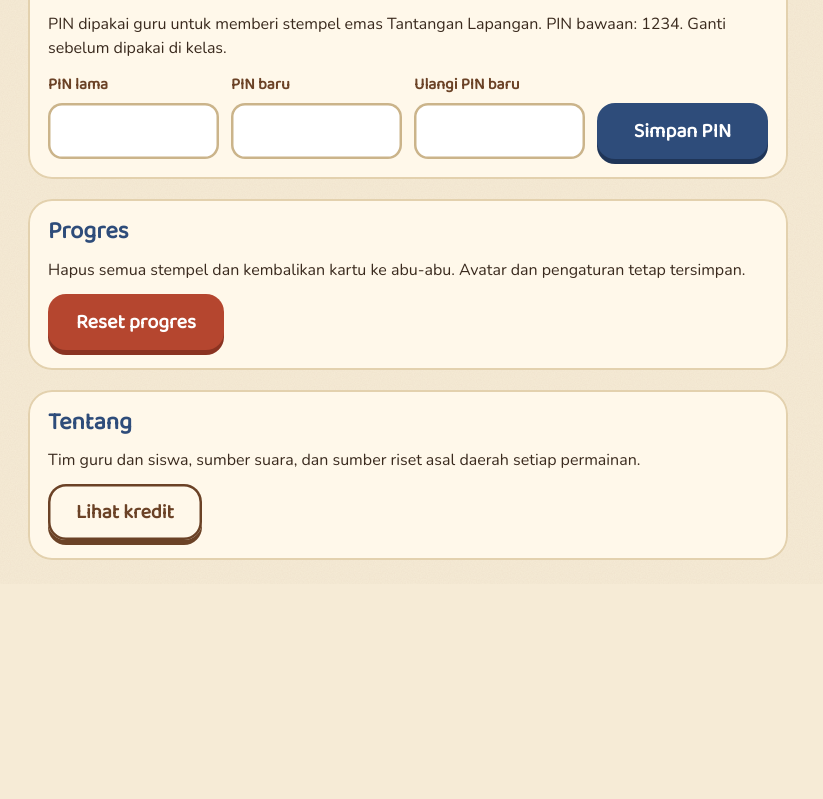
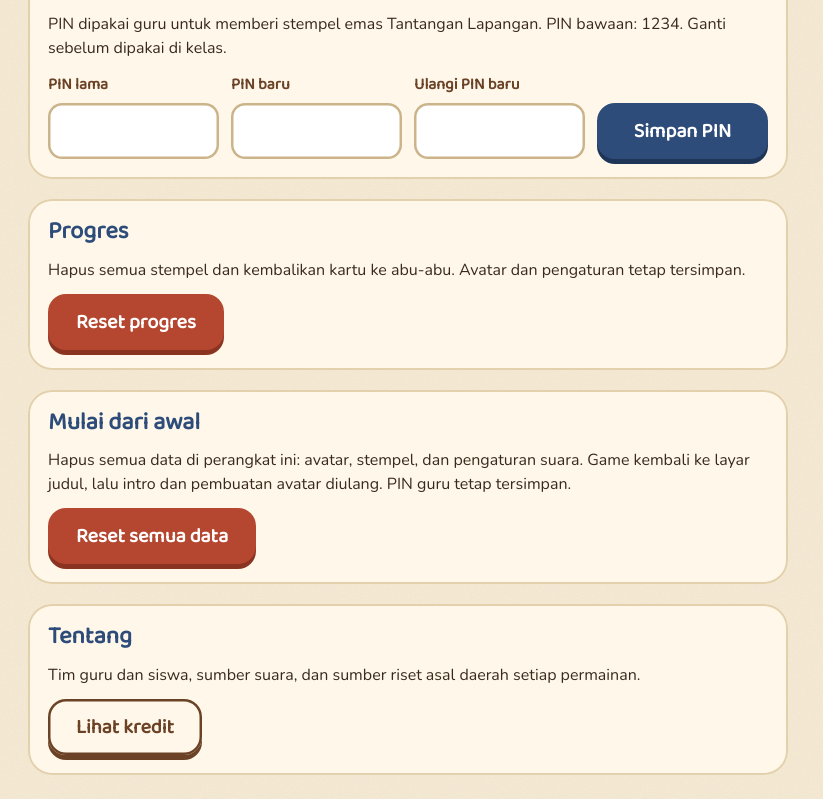
Before and after one commit to ardenaAfif/permainan-tradisional, a React (Vite) app: page /pengaturan in a window 1280 px wide. Shown: the part 777-1576 px from the top of the page, without its empty margins (0-823 px from the left). Before the commit the page ends 1361 px from the top, so only its background shows below. Built offline with nearby package versions, Linux system fonts and the light colour scheme.

Commit message:
Pengaturan: tombol Reset semua data (hapus avatar, stempel, pengaturan; kembali ke layar judul → intro → avatar; PIN guru tetap)

```diff
--- a/src/app/Pengaturan.tsx
+++ b/src/app/Pengaturan.tsx
@@ -17,7 +17,9 @@ export function Pengaturan() {
   const pengaturan = useKotak((st) => st.pengaturan)
   const setPengaturan = useKotak((st) => st.setPengaturan)
   const resetProgres = useKotak((st) => st.resetProgres)
+  const resetSemua = useKotak((st) => st.resetSemua)
   const [tanyaReset, setTanyaReset] = useState(false)
+  const [tanyaResetSemua, setTanyaResetSemua] = useState(false)
   const [pesanReset, setPesanReset] = useState('')
 
   return (
@@ -80,6 +82,21 @@ export function Pengaturan() {
           )}
         </section>
 
+        <section className={s.panel} aria-labelledby="judul-reset-semua">
+          <h2 id="judul-reset-semua" className={s.judulPanel}>
+            Mulai dari awal
+          </h2>
+          <p className={s.teks}>
+            Hapus semua data di perangkat ini: avatar, stempel, dan pengaturan suara. Game kembali ke layar judul, lalu
+            intro dan pembuatan avatar diulang. PIN guru tetap tersimpan.
+          </p>
+          <div>
+            <Tombol varian="merah" onClick={() => setTanyaResetSemua(true)}>
+              Reset semua data
+            </Tombol>
+          </div>
+        </section>
+
         <section className={s.panel} aria-labelledby="judul-tentang">
           <h2 id="judul-tentang" className={s.judulPanel}>
             Tentang
@@ -116,6 +133,34 @@ export function Pengaturan() {
           }
         >
           <p className={s.teks}>Semua stempel, termasuk stempel emas dari guru, akan hilang dan tidak bisa dikembalikan.</p>
+        </Modal>
+      )}
+
+      {tanyaResetSemua && (
+        <Modal
+          judul="Reset semua data?"
+          onTutup={() => setTanyaResetSemua(false)}
+          aksi={
+            <>
+              <Tombol varian="sekunder" onClick={() => setTanyaResetSemua(false)}>
+                Batal
+              </Tombol>
+              <Tombol
+                varian="merah"
+                onClick={() => {
+                  resetSemua()
+                  navigate('/', { replace: true })
+                }}
+              >
+                Ya, hapus semua
+              </Tombol>
+            </>
+          }
+        >
+          <p className={s.teks}>
+            Avatar, semua stempel (termasuk stempel emas dari guru), dan pengaturan suara akan hilang dan tidak bisa
+            dikembalikan.
+          </p>
         </Modal>
       )}
     </Halaman>
--- a/src/app/store.ts
+++ b/src/app/store.ts
@@ -33,6 +33,8 @@ interface KotakState {
   beriStempelEmas: (id: string) => void
   setPengaturan: (ubah: Partial<Pengaturan>) => void
   resetProgres: () => void
+  /** Hapus avatar, progres, stempel, dan pengaturan; intro tampil lagi. PIN guru tetap. */
+  resetSemua: () => void
 }
 
 export const PIN_GURU_BAWAAN = '1234'
@@ -47,13 +49,15 @@ const progresKosong = (): ProgresGame => ({
 const semuaProgresKosong = () =>
   Object.fromEntries(GAME_IDS.map((id) => [id, progresKosong()])) as Record<GameId, ProgresGame>
 
+const pengaturanAwal = (pinGuru = PIN_GURU_BAWAAN): Pengaturan => ({ suara: true, musik: true, vo: true, pinGuru })
+
 export const useKotak = create<KotakState>()(
   persist(
     (set, get) => ({
       avatar: null,
       progres: semuaProgresKosong(),
       introSudahDilihat: false,
-      pengaturan: { suara: true, musik: true, vo: true, pinGuru: PIN_GURU_BAWAAN },
+      pengaturan: pengaturanAwal(),
 
       setAvatar: (avatar) => set({ avatar }),
       tandaiIntroDilihat: () => set({ introSudahDilihat: true }),
@@ -75,6 +79,14 @@ export const useKotak = create<KotakState>()(
       },
       setPengaturan: (ubah) => set((s) => ({ pengaturan: { ...s.pengaturan, ...ubah } })),
       resetProgres: () => set({ progres: semuaProgresKosong() }),
+      resetSemua: () =>
+        set((s) => ({
+          avatar: null,
+          progres: semuaProgresKosong(),
+          introSudahDilihat: false,
+          // PIN guru tidak ikut: reset oleh siswa tidak boleh membuka kembali PIN bawaan.
+          pengaturan: pengaturanAwal(s.pengaturan.pinGuru),
+        })),
     }),
     {
       name: 'kotak-dolanan',
```
